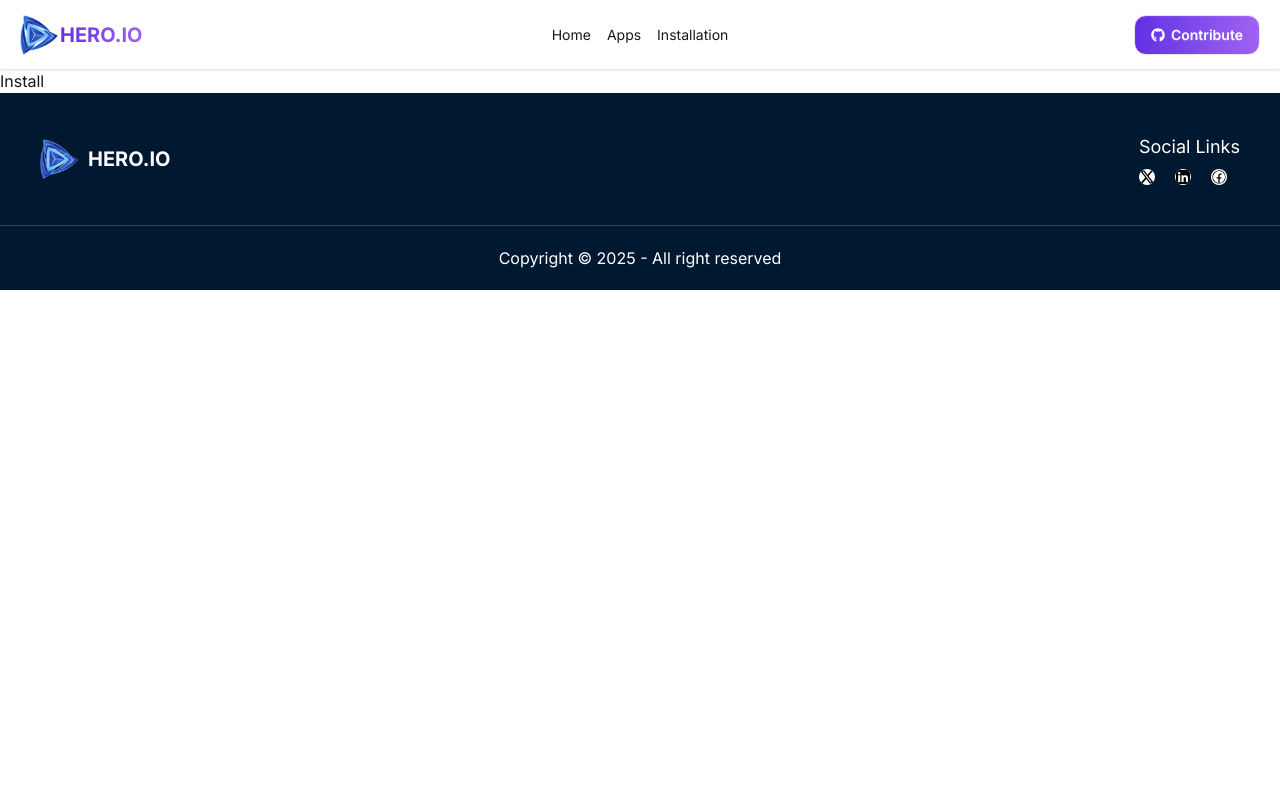
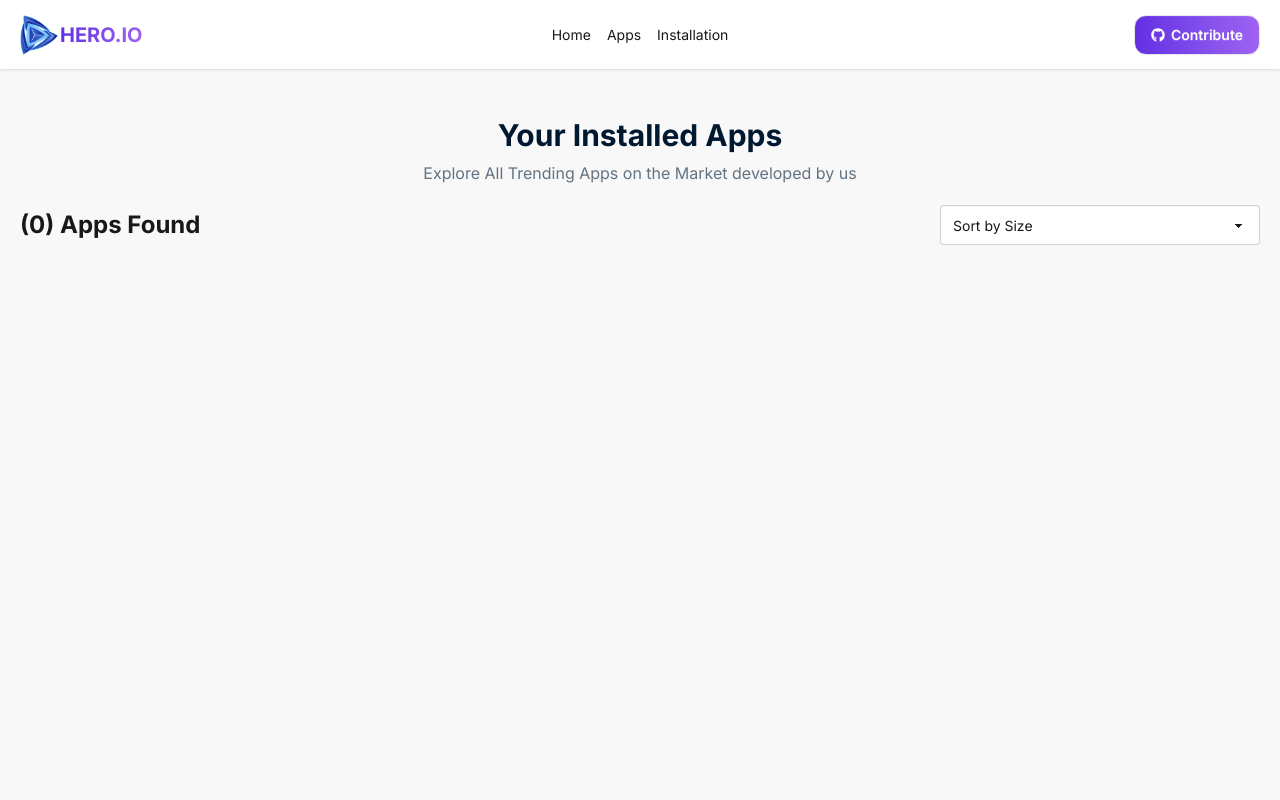
Before and after one commit to fahmida-oni2/my-hero-apps-a8, a React (Vite) app: page /installation in a window 1280 px wide. Shown: the top 800 px of the page. Built offline with nearby package versions, Linux system fonts and the light colour scheme; a web font is replaced by a local one.

Commit message:
added the changes

```diff
--- a/package.json
+++ b/package.json
@@ -16,6 +16,8 @@
     "react-dom": "^19.1.1",
     "react-icons": "^5.5.0",
     "react-router": "^7.9.3",
+    "react-toastify": "^11.0.5",
+    "recharts": "^3.2.1",
     "tailwindcss": "^4.1.14"
   },
   "devDependencies": {
--- a/src/pages/AppDetails/AppDetails.jsx
+++ b/src/pages/AppDetails/AppDetails.jsx
@@ -1,9 +1,11 @@
-import React from 'react';
+import React, { useCallback, useEffect, useState } from 'react';
 import { useParams } from 'react-router';
 import useAppData from '../../Hooks/useAppData';
 import downloadImg from '../../assets/icon-downloads.png'
 import ratingImg from '../../assets/icon-ratings.png'
 import reviewImg from '../../assets/icon-review.png'
+import { ToastContainer, toast } from 'react-toastify';
+import { Bar, BarChart, CartesianGrid, Legend, ResponsiveContainer, Tooltip, XAxis, YAxis } from 'recharts';
 const AppDetails = () => {
     const {id} = useParams()
     const {appData, loading, error} = useAppData()
@@ -14,12 +16,31 @@ const AppDetails = () => {
         return <p>Error loading app data.</p>
     }
     const data = appData.find (d => String(d.id) === id)
-    const {image,title,downloads,companyName,ratingAvg,reviews,size} = data
+    const {image,title,downloads,companyName,ratingAvg,reviews,size, ratings} = data
+
+    const handleInstallButton = () => {
+        const existingApp =JSON.parse(localStorage.getItem('install'))
+        let updatedApp = []
+        if (existingApp){
+            const isDuplicate = existingApp.some(a => a.id === data.id)
+            if(isDuplicate){
+                 return toast('App is already installed')
+            }
+            updatedApp = [...existingApp, data]
+        }
+        else{
+            updatedApp.push(data)
+        }
+        localStorage.setItem('install',JSON.stringify(updatedApp))
+    }
+
+
     return (
         <div className='flex flex-col min-h-screen bg-base-200'>
-            <div className='flex gap-5 m-10  items-center  '>
+            <section>
+                <div className='lg:flex grid grid-cols-1 gap-5 m-10  items-center  '>
                 <div className=' mr-10'>
-                    <img className='lg:w-full md:w-[200px] w-[250px] lg:object-cover shadow-xl  border-gray-500   ' src={image} alt="" />
+                    <img className='lg:w-full md:w-[200px] w-[250px] mx-auto lg:object-cover shadow-xl  border-gray-500   ' src={image} alt="" />
                 </div>
                 <div className='space-y-3 p-5'>
                     <h1 className='font-extrabold text-3xl'>{title}</h1>
@@ -44,12 +65,19 @@ const AppDetails = () => {
                             <h1  className='font-extrabold text-2xl'>{reviews}</h1>
                         </div>
                     </div>
-                    <button className='btn bg-[#00D390] text-white'>Install Now ({size} MB) </button>
+                    <button  onClick={handleInstallButton}  className='btn bg-[#00D390] text-white'  > Install Now (${size} MB)</button>
                 </div>
             </div>
             <div className='border-b-2 border-solid border-b-gray-400 mb-5 ml-7 mr-7'>
 
             </div>
+            </section>
+
+            <section className='space-y-3 m-10'>
+                <h1 className='font-bold text-2xl'>Ratings</h1>
+
+
+            </section>
         </div>
     );
 };
--- a/src/pages/Installation/Installation.jsx
+++ b/src/pages/Installation/Installation.jsx
@@ -1,10 +1,102 @@
-import React from 'react';
+import React, { useEffect, useState } from 'react';
+import downloadImg from '../../assets/icon-downloads.png'
+import ratingImg from '../../assets/icon-ratings.png'
+const Installation = () => {
+    const [install, setInstall] = useState([])
+    const [sortOrder, setSortOrder] = useState('none')
+    useEffect( () => {
+        const saveApp = JSON.parse(localStorage.getItem('install'))
+        if (saveApp) {
+            setInstall(saveApp)
+        }
+    },[]
+ )
+    const sortItem = (() => {
+        if (sortOrder === 'size-asc'){
+            return [...install] .sort((p,q) => p.size - q.size)
+        }
+        else if (sortOrder === 'size-desc'){
+            return [...install] .sort((p,q) => q.size - p.size)
+        }
+        else {
+           return  install
+        }
+    })()
 
-const Installation = () => {
+
+    const handleRemove = id => {
+        const existingApp =JSON.parse(localStorage.getItem('install'))
+        let updatedApp = existingApp.filter(a=> a.id !== id)
+        setInstall(updatedApp)
+        localStorage.setItem('install',JSON.stringify(updatedApp))
+    }
+
+
     return (
-        <div>
-            <h1>Install</h1>
+
+        <div className='flex flex-col min-h-screen bg-base-200'>
+           <div className='pt-10'>
+                    <h1 className='text-[#001931] text-3xl font-bold text-center py-2'>Your Installed Apps</h1>
+                    <p className='text-[#627382] text-center'>Explore All Trending Apps on the Market developed by us</p>
+         </div>
+
+          <div className='lg:flex justify-between items-center mt-5 pl-5 pr-5 mb-5 '>
+                      <div className='font-bold text-2xl pb-5 lg:pb-0'>
+                         ({sortItem.length}) Apps Found
+                     </div>
+            <label className='form-control w-full max-w-xs'>
+               <select
+               className='select select-bordered'
+               value={sortOrder}
+               onChange={e => setSortOrder(e.target.value)}
+               >
+                <option value="none">Sort by Size</option>
+                <option value="size-asc">Low-&gt;High</option>
+                <option value="size-desc">High-&gt;Low</option>
+               </select>
+            </label>
         </div>
+
+       <div className='space-y-3 p-5'>
+            { sortItem.map(a =>(
+ <div key={a.id} className="card card-side bg-base-100 shadow-sm grid lg:flex ">
+                    <figure className='mr-5 w-40 h-40 '>
+                        <img className='p-3 flex items-center'
+                            src={a.image}
+                            alt={a.title} />
+                    </figure>
+
+                    <div className='card-body'>
+                        <h1 className='font-bold'>{a.title}</h1>
+                        <div className='flex gap-2 mt-5'>
+                            <div className='mr-2 flex gap-1'>
+                                <img className='h-4 w-4' src={downloadImg} alt="" />
+                                <p className='text-[#00D390]'>{a.downloads}</p>
+                            </div>
+                            <div className='mr-2 10 flex gap-1'>
+                                <img className='h-4 w-4' src={ratingImg} alt="" />
+                                <p className='text-orange-500'>{a.ratingAvg}</p>
+                            </div>
+                            <div className='mr-2'>
+                             <p>{a.size}MB</p>
+                            </div>
+                        </div>
+                    </div>
+                    <div className="flex items-center pr-5">
+                        <button onClick={ ()=>handleRemove(a.id)} className="btn  bg-[#00D390] text-white">Uninstall</button>
+                    </div>
+                </div>
+
+
+
+
+            ) )}
+
+</div>
+
+
+        </div>
+
     );
 };
 
```
Also changed, not shown: 1 other file (tests, documents, lock files or other folders).
